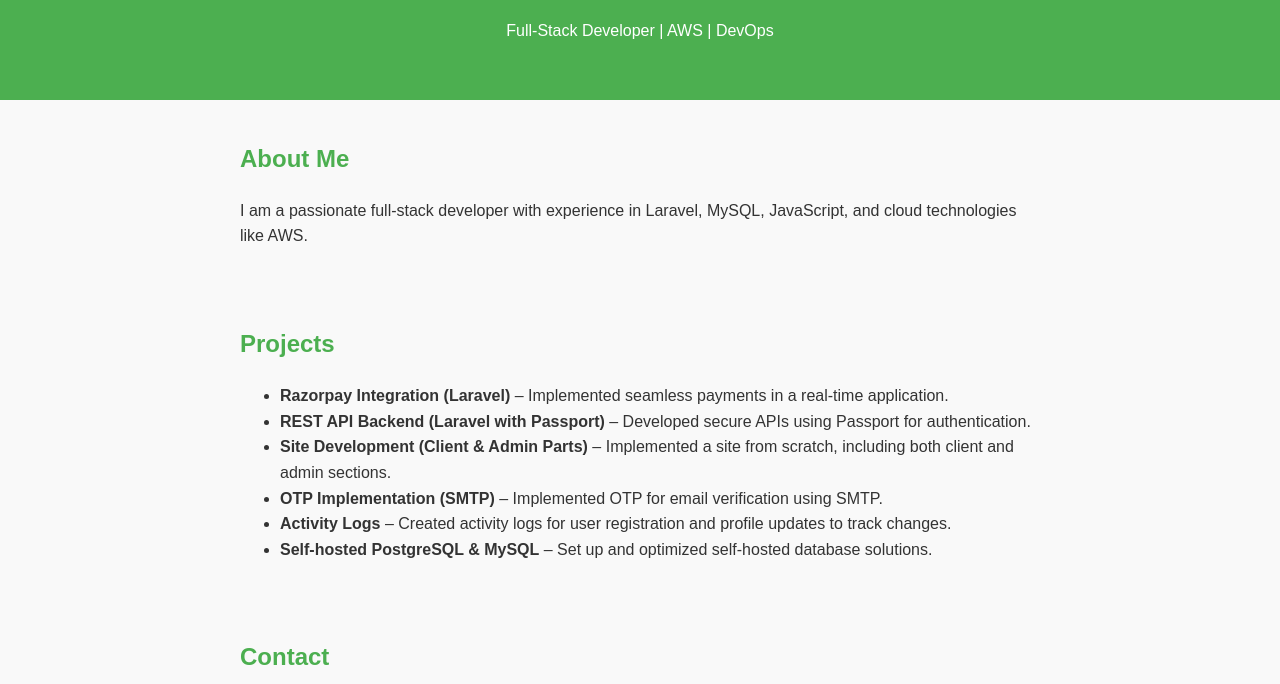
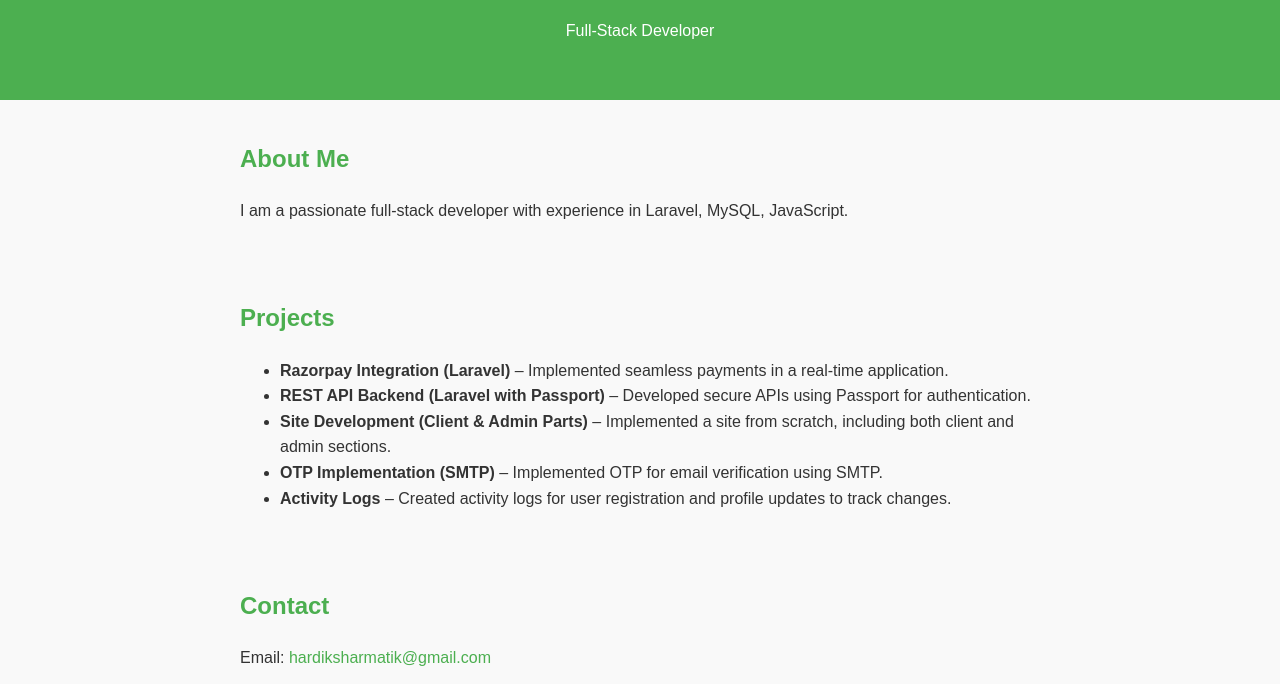
Before and after one commit to hardiksharma1998/hardiksharma1998.github.io, a plain HTML site: page index.html in a window 1280 px wide. Shown: the part 116-800 px from the top of the page. Drawn offline with Linux system fonts and the light colour scheme.

Commit message:
Update index.html

```diff
--- a/index.html
+++ b/index.html
@@ -9,12 +9,12 @@
 <body>
   <header>
     <h1>Hi, I'm Hardik Sharma</h1>
-    <p>Full-Stack Developer | AWS | DevOps </p>
+    <p>Full-Stack Developer</p>
   </header>
 
   <section id="about">
     <h2>About Me</h2>
-    <p>I am a passionate full-stack developer with experience in Laravel, MySQL, JavaScript, and cloud technologies like AWS.</p>
+    <p>I am a passionate full-stack developer with experience in Laravel, MySQL, JavaScript.</p>
   </section>
 
   <section id="projects">
@@ -25,7 +25,6 @@
       <li><strong>Site Development (Client & Admin Parts)</strong> – Implemented a site from scratch, including both client and admin sections.</li>
       <li><strong>OTP Implementation (SMTP)</strong> – Implemented OTP for email verification using SMTP.</li>
       <li><strong>Activity Logs</strong> – Created activity logs for user registration and profile updates to track changes.</li>
-      <li><strong>Self-hosted PostgreSQL & MySQL</strong> – Set up and optimized self-hosted database solutions.</li>
     </ul>
   </section>
 
```
